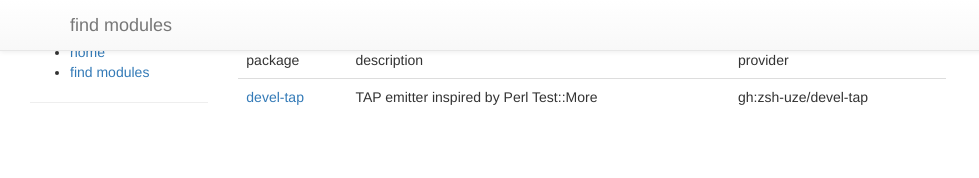
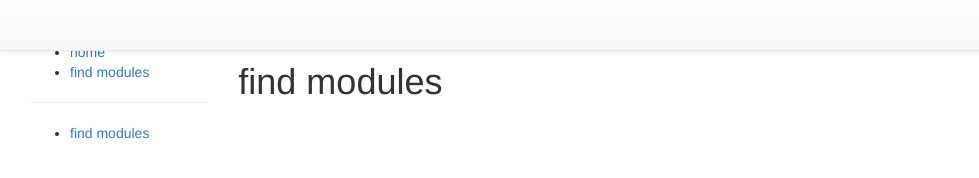
Before and after one commit to zsh-uze/zsh-uze.github.com, a plain HTML site: page modules.html in a window 1280 px wide. Shown: the whole page, without its empty margins (0-979 px from the left). Drawn offline with nearby package versions, Linux system fonts and the light colour scheme.

```diff
--- a/modules.html
+++ b/modules.html
@@ -1,40 +1,14 @@
-<!DOCTYPE html><html><head><title>find modules</title><meta charset="utf-8"><meta http-equiv="x-ua-compatible" content="ie=edge"><meta name="viewport" content="width=device-width, initial-scale=1, minimum-scale=1, maximum-scale=1">
+<!DOCTYPE html><html><head><title></title><meta charset="utf-8"><meta http-equiv="x-ua-compatible" content="ie=edge"><meta name="viewport" content="width=device-width, initial-scale=1, minimum-scale=1, maximum-scale=1">
 
 
 
 
 
 <link rel="stylesheet" href="https://maxcdn.bootstrapcdn.com/bootstrap/3.3.6/css/bootstrap.min.css" integrity="sha384-1q8mTJOASx8j1Au+a5WDVnPi2lkFfwwEAa8hDDdjZlpLegxhjVME1fgjWPGmkzs7" crossorigin="anonymous">
-<link rel="stylesheet" href="https://maxcdn.bootstrapcdn.com/bootstrap/3.3.6/css/bootstrap-theme.min.css" integrity="sha384-fLW2N01lMqjakBkx3l/M9EahuwpSfeNvV63J5ezn3uZzapT0u7EYsXMjQV+0En5r" crossorigin="anonymous"><link rel="stylesheet" href="./look.css"></head><body><div role="navigation" class="navbar navbar-default navbar-fixed-top"><div class="container"><div class="navbar-header"><a href="#" class="navbar-brand">find modules</a></div><form role="form" class="navbar-form navbar-right"><div class="form-group"></div></form></div></div><div style="margin-top: 3em" class="container-fluid"><div class="row-fluid"><div class="col-md-2"><ul>
+<link rel="stylesheet" href="https://maxcdn.bootstrapcdn.com/bootstrap/3.3.6/css/bootstrap-theme.min.css" integrity="sha384-fLW2N01lMqjakBkx3l/M9EahuwpSfeNvV63J5ezn3uZzapT0u7EYsXMjQV+0En5r" crossorigin="anonymous"><link rel="stylesheet" href="./look.css"></head><body><div class="navbar navbar-default navbar-fixed-top" role="navigation"><div class="container"><div class="navbar-header"><a class="navbar-brand" href="#"></a></div><form class="navbar-form navbar-right" role="form"><div class="form-group"></div></form></div></div><div class="container-fluid" style="margin-top: 3em"><div class="row-fluid"><div class="col-md-2"><ul>
 <li><a href="index.html">home</a></li>
 <li><a href="modules.html">find modules</a></li>
 </ul><hr width="100%"/>
-</div><div class="row-fluid"></div></div><div class="col-md-10"><table style="max-width: 70%" class="table">
-<thead>
-<tr>
-<td>
-package
-</td>
-<td>
-description
-</td>
-<td>
-provider
-</td>
-</tr>
-</thead>
-<tbody>
-<tr>
-<td>
-<a href="https://github.com/zsh-uze/devel-tap">devel-tap</a>
-</td>
-<td>
-TAP emitter inspired by Perl Test::More
-</td>
-<td>
-gh:zsh-uze/devel-tap
-</td>
-</tr>
-</tbody>
-</table></div></div></div></body><script src="./behave.js"></script><script src="js/vendor/modernizr-2.6.2-respond-1.1.0.min.js"></script><script src="http://django-static.u-strasbg.fr/dipstrap/latest/js/vendor/jquery-1.11.0.min.js"></script><script src="http://django-static.u-strasbg.fr/dipstrap/latest/js/vendor/bootstrap.min.js"></script><script src="https://maxcdn.bootstrapcdn.com/bootstrap/3.3.6/js/bootstrap.min.js" integrity="sha384-0mSbJDEHialfmuBBQP6A4Qrprq5OVfW37PRR3j5ELqxss1yVqOtnepnHVP9aJ7xS" crossorigin="anonymous">script></script>
-</html>
+<nav id="TOC"><ul>
+<li><a href="#find-modules">find modules</a></li>
+</ul></nav></div><div class="row-fluid"></div></div><div class="col-md-10"><h1 id="find-modules">find modules</h1></div></div></div></body><script src="./behave.js"></script><script src="https://maxcdn.bootstrapcdn.com/bootstrap/3.3.6/js/bootstrap.min.js" integrity="sha384-0mSbJDEHialfmuBBQP6A4Qrprq5OVfW37PRR3j5ELqxss1yVqOtnepnHVP9aJ7xS" crossorigin="anonymous">script></script></html>
```
Also changed, not shown: 2 other files.
